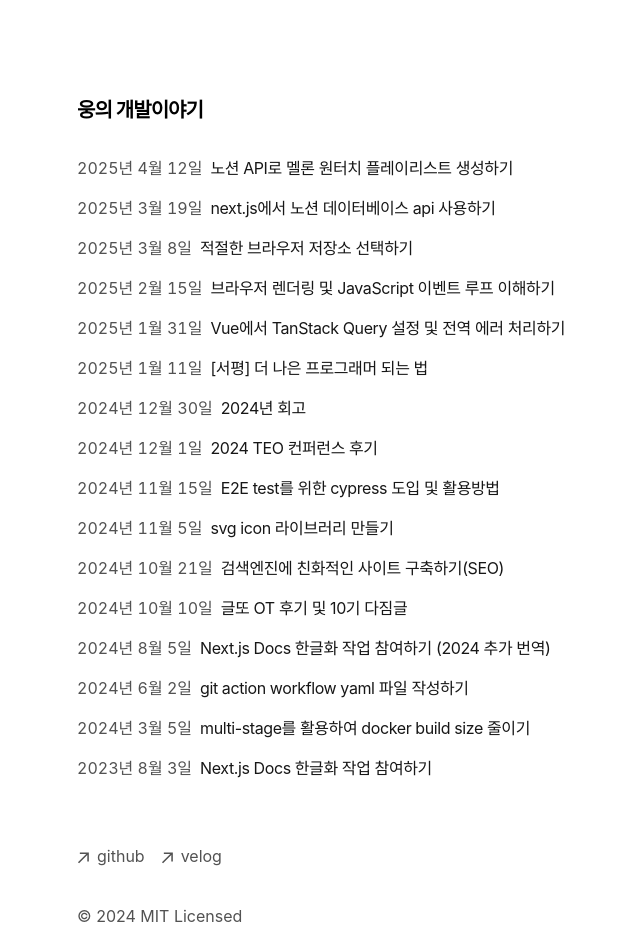
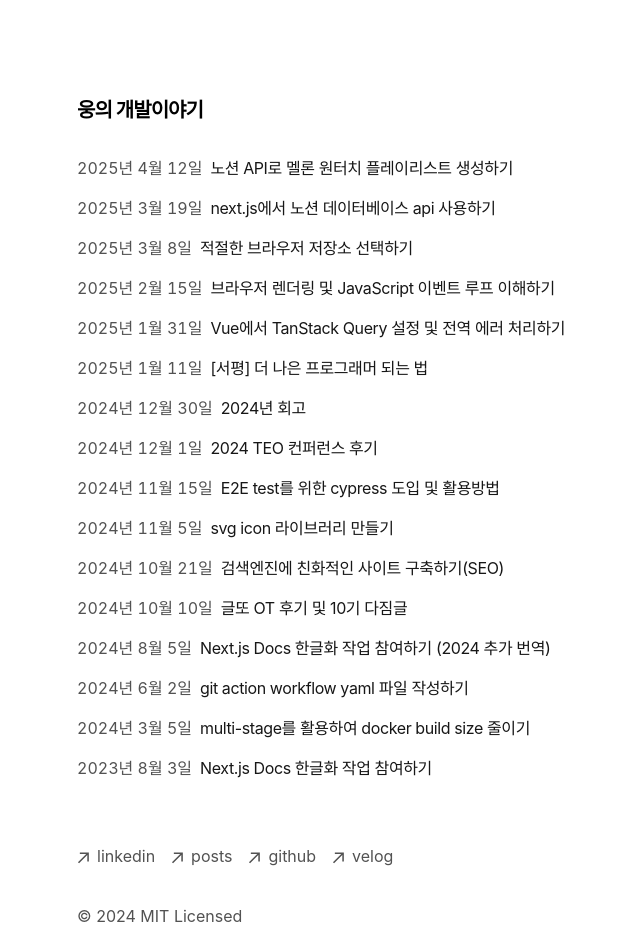
Before and after one commit to f0rever0/vercel-blog, a Next.js app: page / in a window 1280 px wide. Shown: the top 952 px of the page, without its empty margins (179-819 px from the left). Built offline with nearby package versions, Linux system fonts and the light colour scheme.

Commit message:
feat : footer에 이동 버튼 추가

```diff
--- a/app/components/footer.tsx
+++ b/app/components/footer.tsx
@@ -35,12 +35,35 @@
             className="flex items-center transition-all hover:text-neutral-800 dark:hover:text-neutral-100"
             rel="noopener noreferrer"
             target="_blank"
+            href="https://www.linkedin.com/in/songwooyoung"
+          >
+            <ArrowIcon />
+            <p className="ml-2 h-7">linkedin</p>
+          </a>
+        </li>
+        <li>
+          <a
+            className="flex items-center transition-all hover:text-neutral-800 dark:hover:text-neutral-100"
+            rel="noopener noreferrer"
+            target="_blank"
+            href="https://songwooyoung.vercel.app"
+          >
+            <ArrowIcon />
+            <p className="ml-2 h-7">posts</p>
+          </a>
+        </li>
+        <li>
+          <a
+            className="flex items-center transition-all hover:text-neutral-800 dark:hover:text-neutral-100"
+            rel="noopener noreferrer"
+            target="_blank"
             href="https://github.com/f0rever0"
           >
             <ArrowIcon />
             <p className="ml-2 h-7">github</p>
           </a>
         </li>
+
         <li>
           <a
             className="flex items-center transition-all hover:text-neutral-800 dark:hover:text-neutral-100"
```
